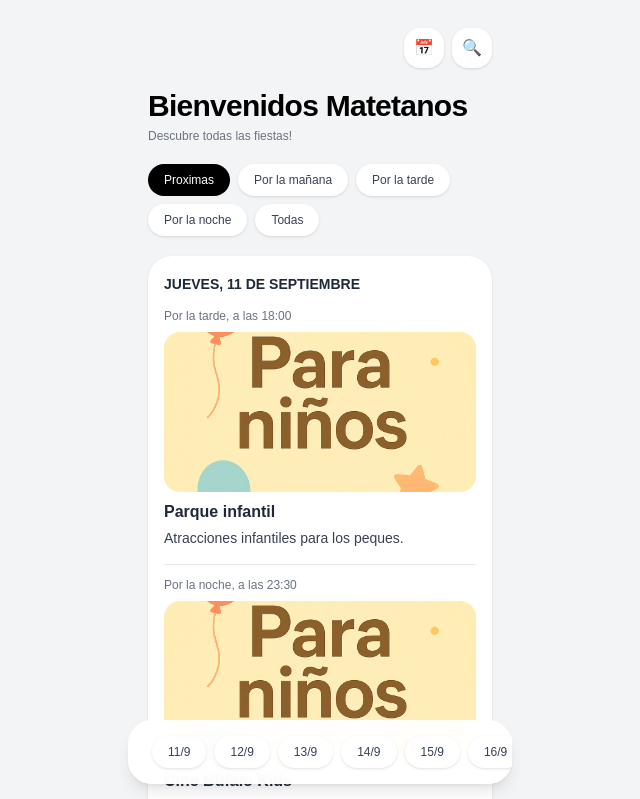
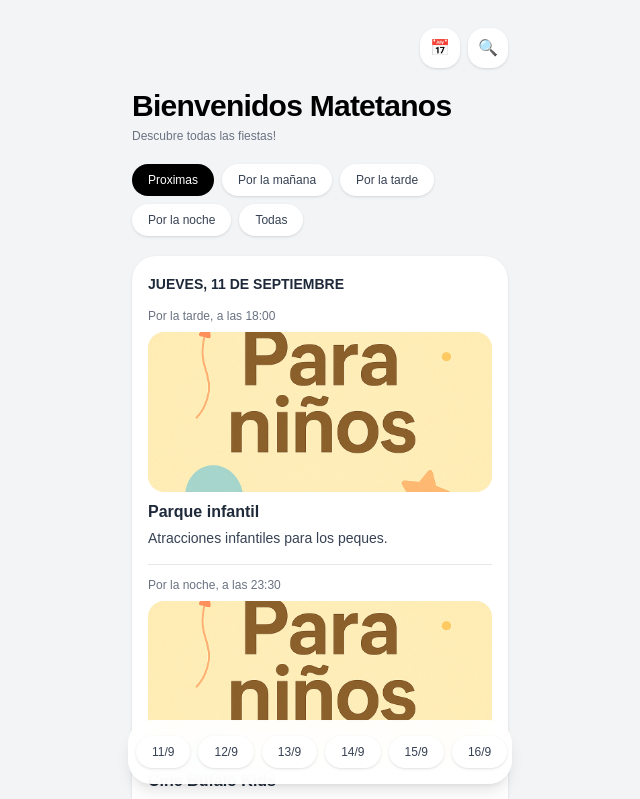
Before and after one commit to jgarcia311999/FiestasMatet, a Next.js app: page / in a window 1280 px wide. Shown: the top 799 px of the page, without its empty margins (320-960 px from the left). Built offline with nearby package versions, Linux system fonts and the light colour scheme.

Commit message:
cambio en padding

```diff
--- a/src/app/page.tsx
+++ b/src/app/page.tsx
@@ -264,7 +264,7 @@ export default function Home() {
 
   return (
     <main className="min-h-screen bg-gray-100">
-      <div className="mx-auto max-w-sm px-5 pb-32 pt-7">
+      <div className="mx-auto max-w-sm px-1 pb-32 pt-7">
         {/* Top bar */}
         <div className="flex justify-end gap-2">
           <button
@@ -397,9 +397,9 @@ export default function Home() {
       </div>
 
       {/* Bottom date scroller */}
-      <nav className="fixed inset-x-0 bottom-4 mx-auto w-[92%] max-w-sm rounded-3xl bg-white/95 shadow-lg backdrop-blur">
-        <div ref={scrollerRef} className="overflow-x-auto scroll-px-6">
-          <div className="flex items-center gap-2 pl-6 pr-8 py-4">
+      <nav className="fixed inset-x-0 bottom-4 mx-auto w-full max-w-sm rounded-3xl bg-white/95 shadow-lg backdrop-blur">
+        <div ref={scrollerRef} className="overflow-x-auto scroll-px-1">
+          <div className="flex items-center gap-2 px-2 py-4">
             {orderedDates.map((d) => (
               <button
                 key={d}
```
